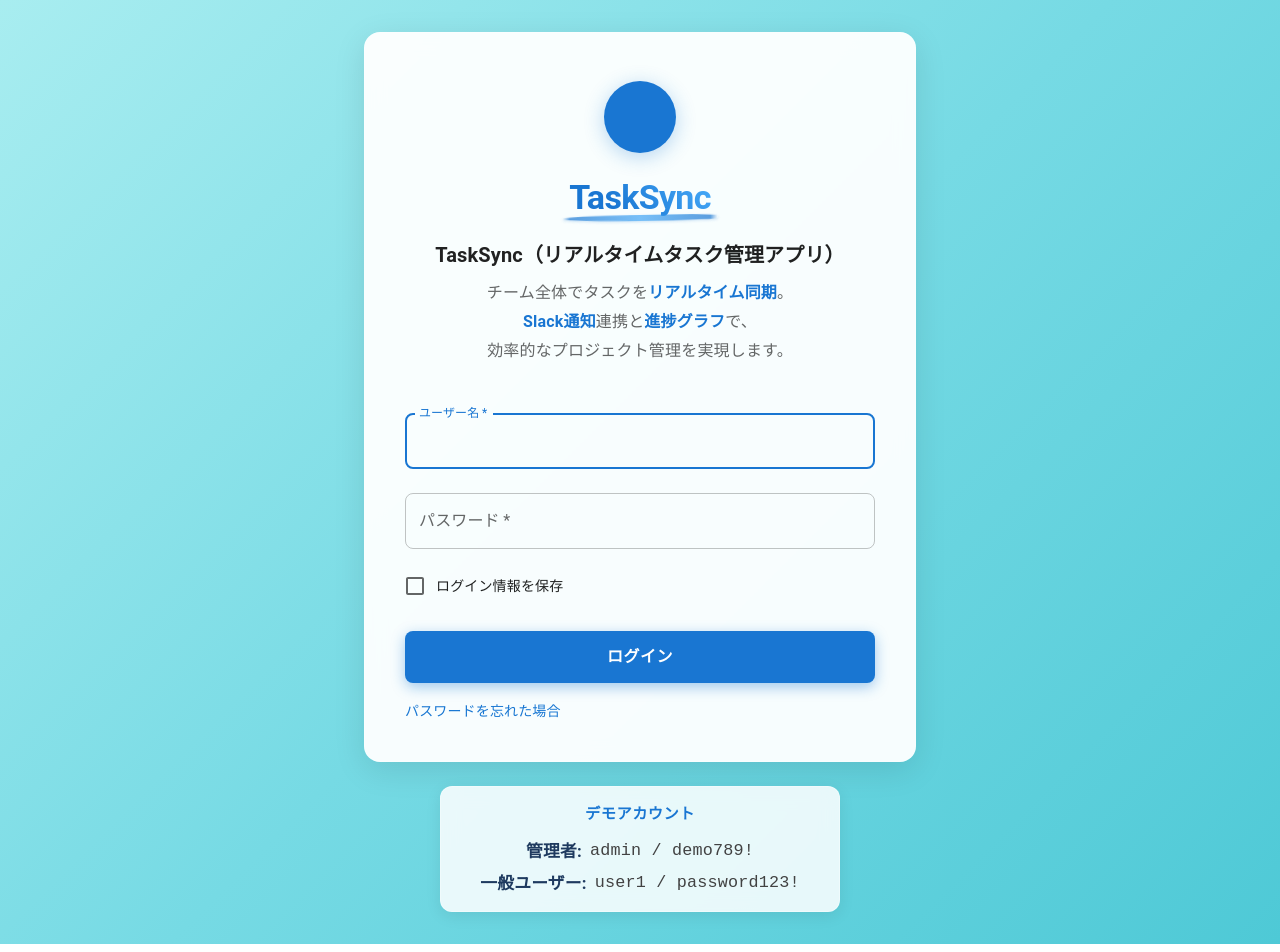
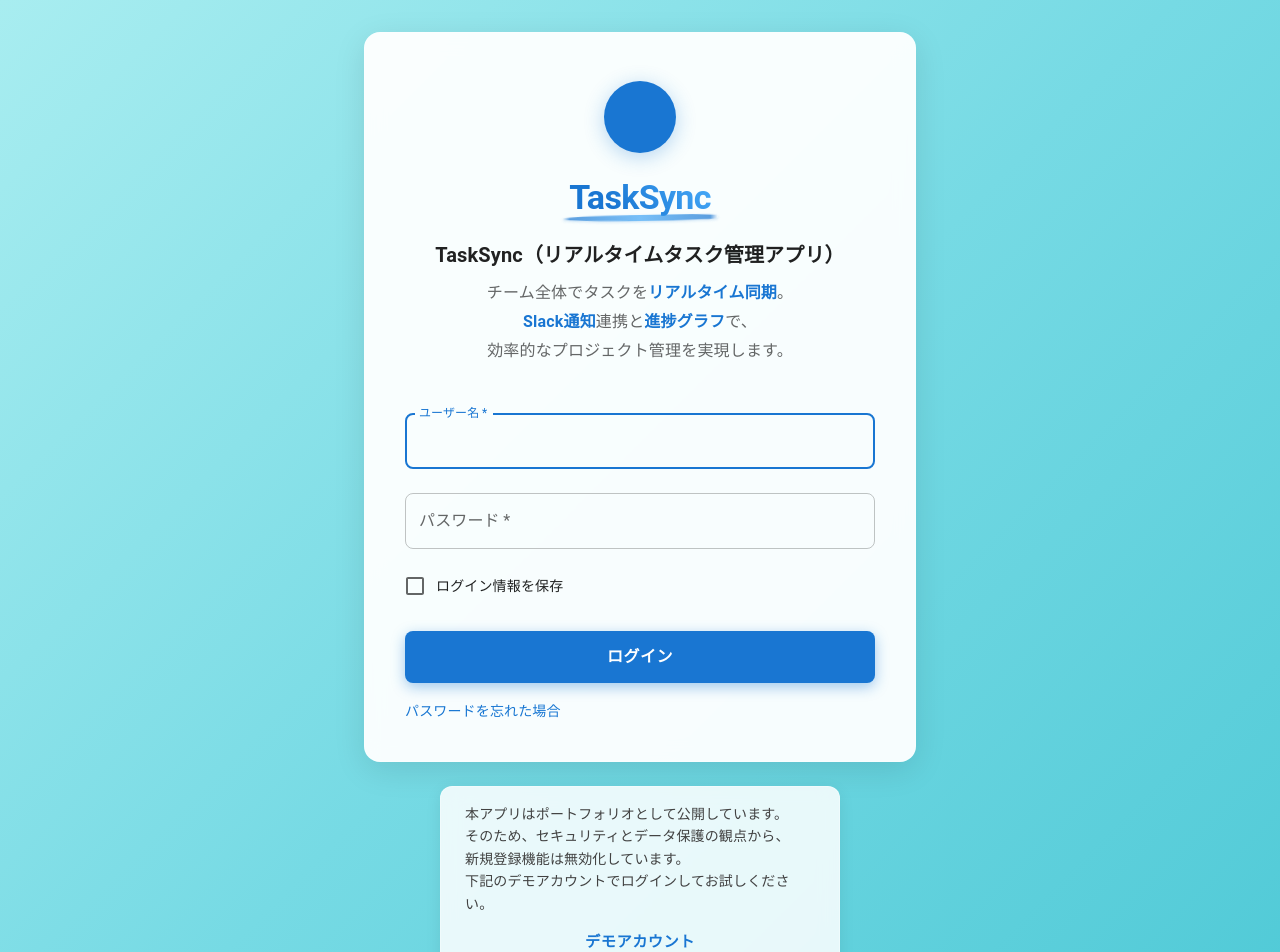
Before and after one commit to TechCat-Hello/realtime-task-app, a React (Create React App) app in the folder frontend/: page / in a window 1280 px wide. Shown: the top 952 px of the page. Built offline with nearby package versions, Linux system fonts and the light colour scheme; some icons are missing.

Commit message:
docs: Add portfolio notice and left-align description on login page

```diff
--- a/frontend/src/Login.js
+++ b/frontend/src/Login.js
@@ -310,6 +310,21 @@
         }}
       >
         <Typography
+          variant="body2"
+          align="left"
+          sx={{
+            fontSize: { xs: '0.8rem', sm: '0.875rem' },
+            color: '#424242',
+            mb: 2,
+            lineHeight: 1.6
+          }}
+        >
+          本アプリはポートフォリオとして公開しています。<br />
+          そのため、セキュリティとデータ保護の観点から、<br />
+          新規登録機能は無効化しています。<br />
+          下記のデモアカウントでログインしてお試しください。
+        </Typography>
+        <Typography
           variant="subtitle2"
           align="center"
           sx={{
```
